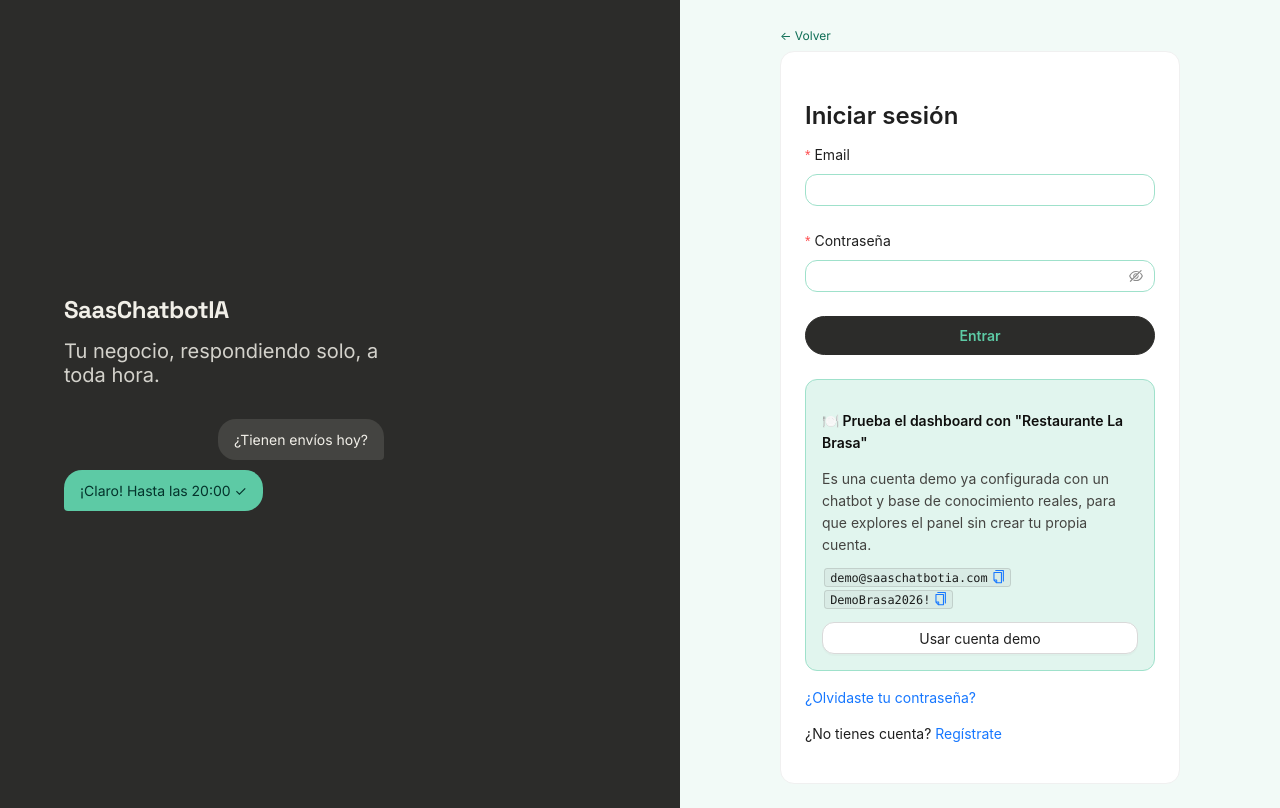
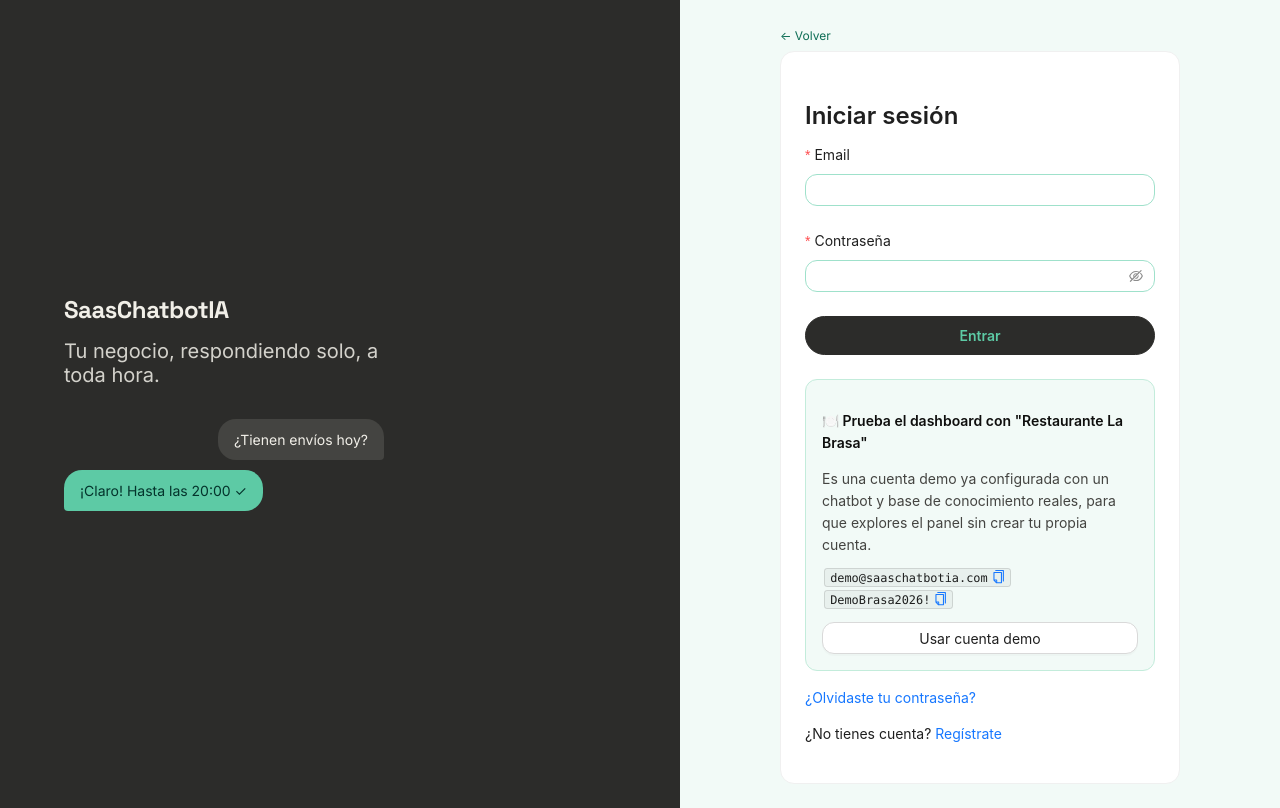
Before and after one commit to nicolassarmiento28/SaasChatbot, a React (Vite) app: page /login in a window 1280 px wide. Built offline with nearby package versions, Linux system fonts and the light colour scheme; no server answers.

Commit message:
style: aclarar tono del verde menta en la caja de credenciales demo

```diff
--- a/src/features/auth/auth.css
+++ b/src/features/auth/auth.css
@@ -136,8 +136,8 @@
 }
 
 .lp-root[data-theme='light'] .auth-demo-card {
-  background: #e1f5ee;
-  border: 1px solid #9fe1cb;
+  background: #f2faf7;
+  border: 1px solid #c3ecdb;
 }
 
 .lp-root[data-theme='dark'] .auth-demo-card {
```
